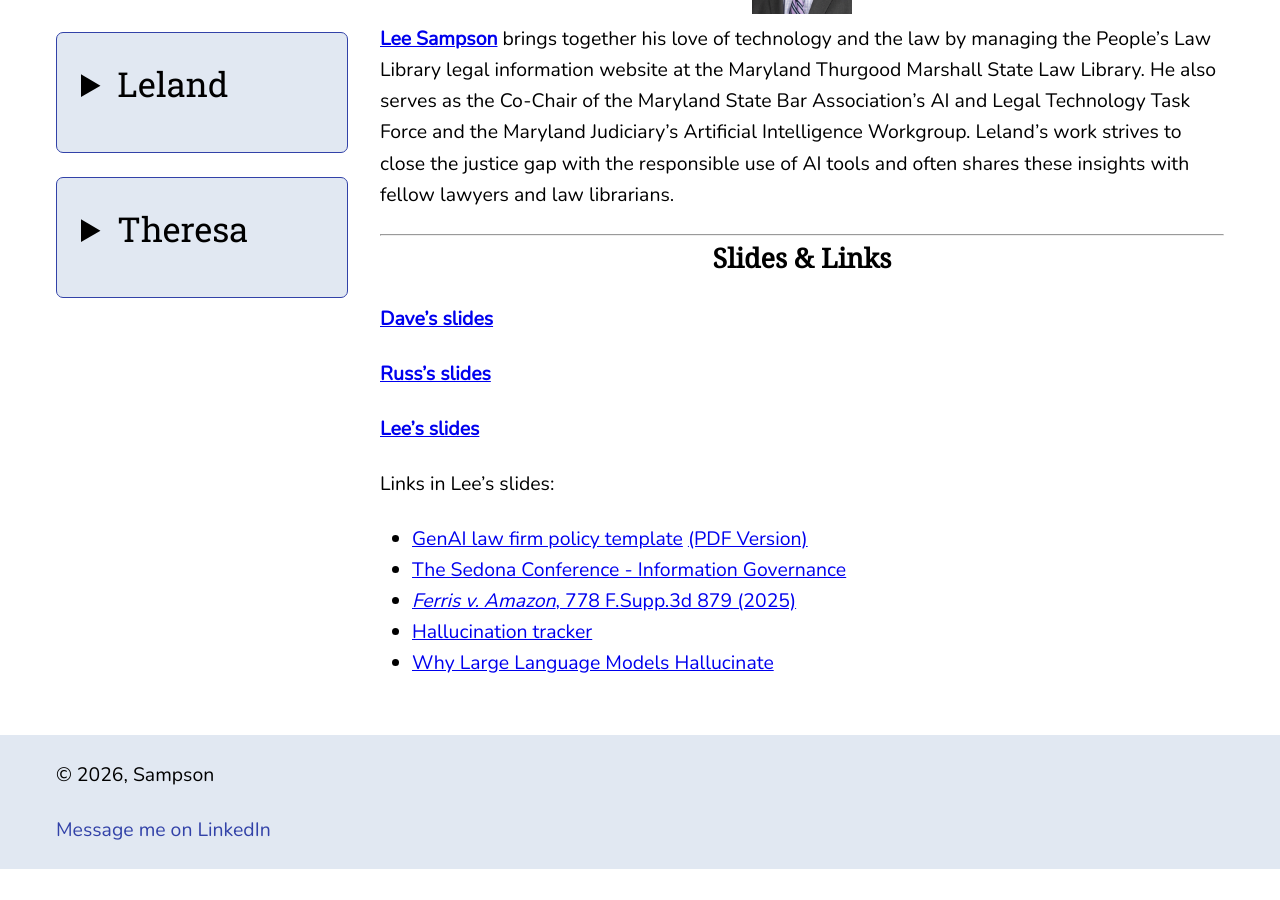
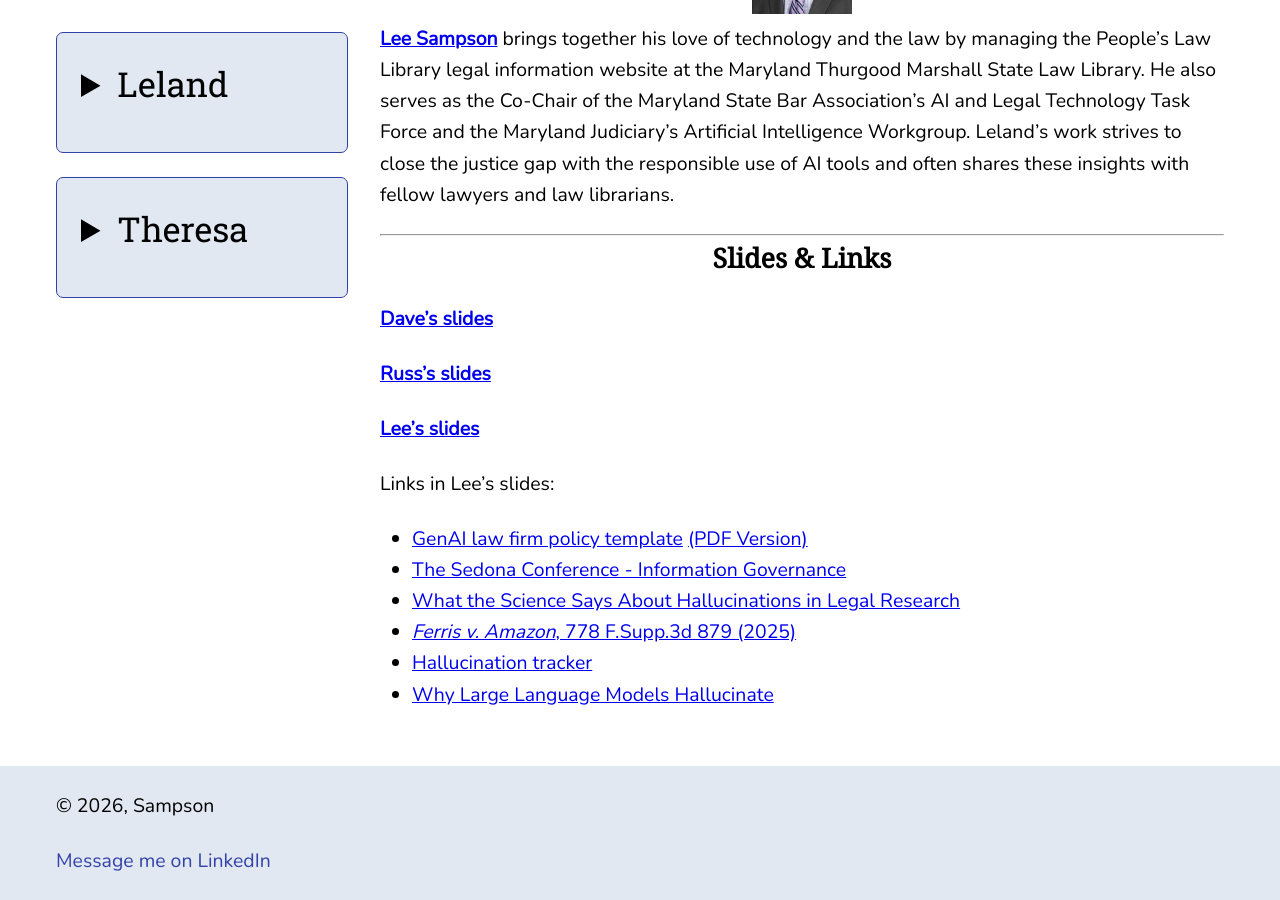
Before and after one commit to lelandsampson/Leland-Sampson-Website, a Jekyll site: the page built from 2025-iolta-ai.md, in a window 1280 px wide and 900 px high, scrolled down 1496 px. Built offline with Jekyll 4.4.1, drawn with Linux system fonts in a browser that asks for light colours; our own code applies the rules of GitHub Pages for plain Markdown files; before the commit the page ends 2365 px from its top, so only the background shows below that.

Commit message:
Update 2025-iolta-ai.md

```diff
--- a/2025-iolta-ai.md
+++ b/2025-iolta-ai.md
@@ -39,6 +39,7 @@ title: Practical AI Tools to Increase Efficiency for Legal Nonprofits: NAIP Memb
 Links in Lee's slides:
 - [GenAI law firm policy template](/files/2025-Delaware-AI/GAI-Policy.docx)  [(PDF Version)](/files/2025-Delaware-AI/GAI-Policy.pdf)
 - [The Sedona Conference - Information Governance](https://www.thesedonaconference.org/download-publication?fid=4514)
+- [What the Science Says About Hallucinations in Legal Research](https://www.ailawlibrarians.com/2026/02/19/what-the-science-says-about-hallucinations-in-legal-research/)
 - [*Ferris v. Amazon*, 778 F.Supp.3d 879 (2025)](https://scholar.google.com/scholar_case?case=6813007439816866109&q=778+F.Supp.3d+879&hl=en&as_sdt=20000003)
 - [Hallucination tracker](https://www.damiencharlotin.com/hallucinations/)
 - [Why Large Language Models Hallucinate](https://cdn.openai.com/pdf/d04913be-3f6f-4d2b-b283-ff432ef4aaa5/why-language-models-hallucinate.pdf)
```
